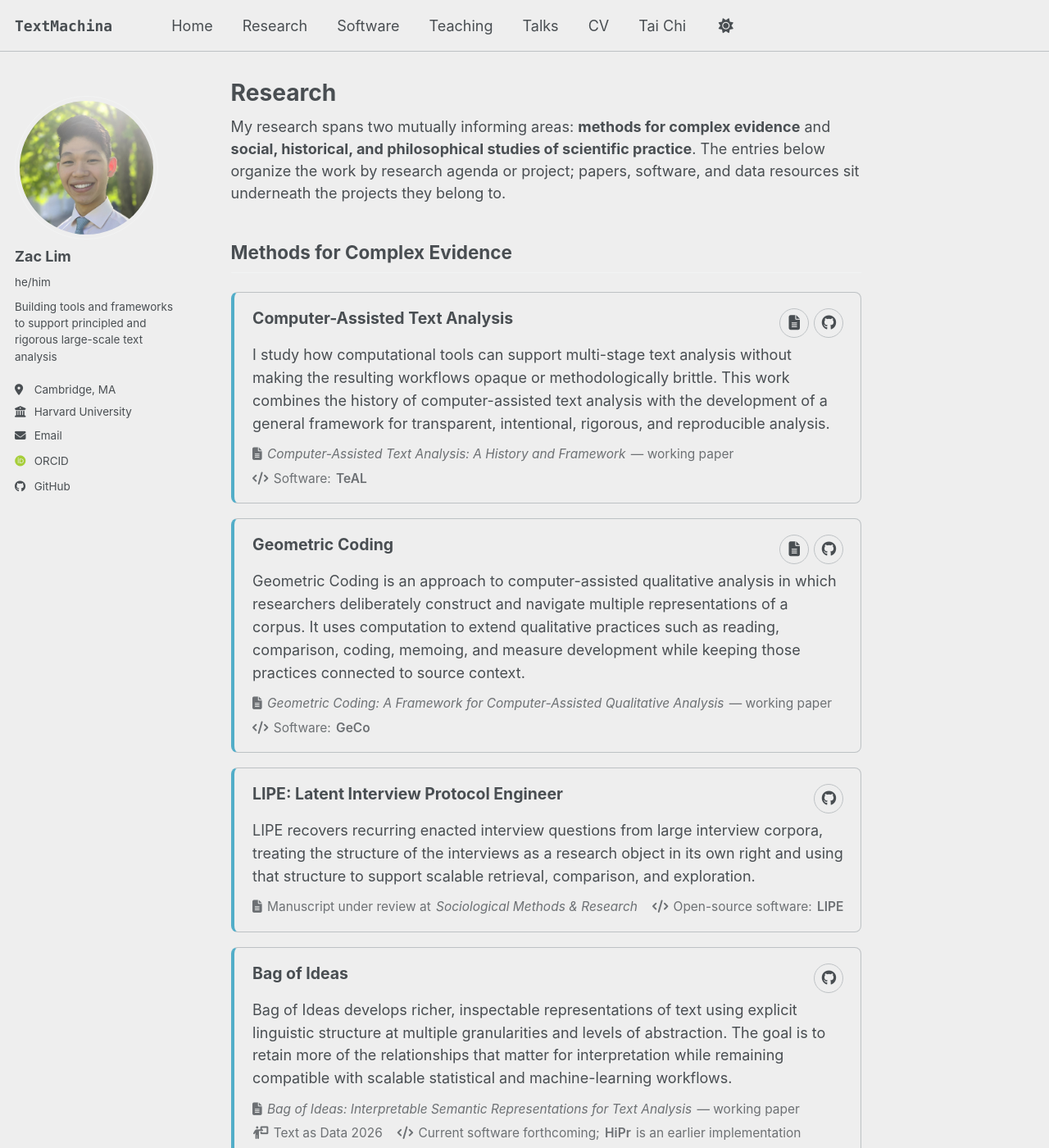
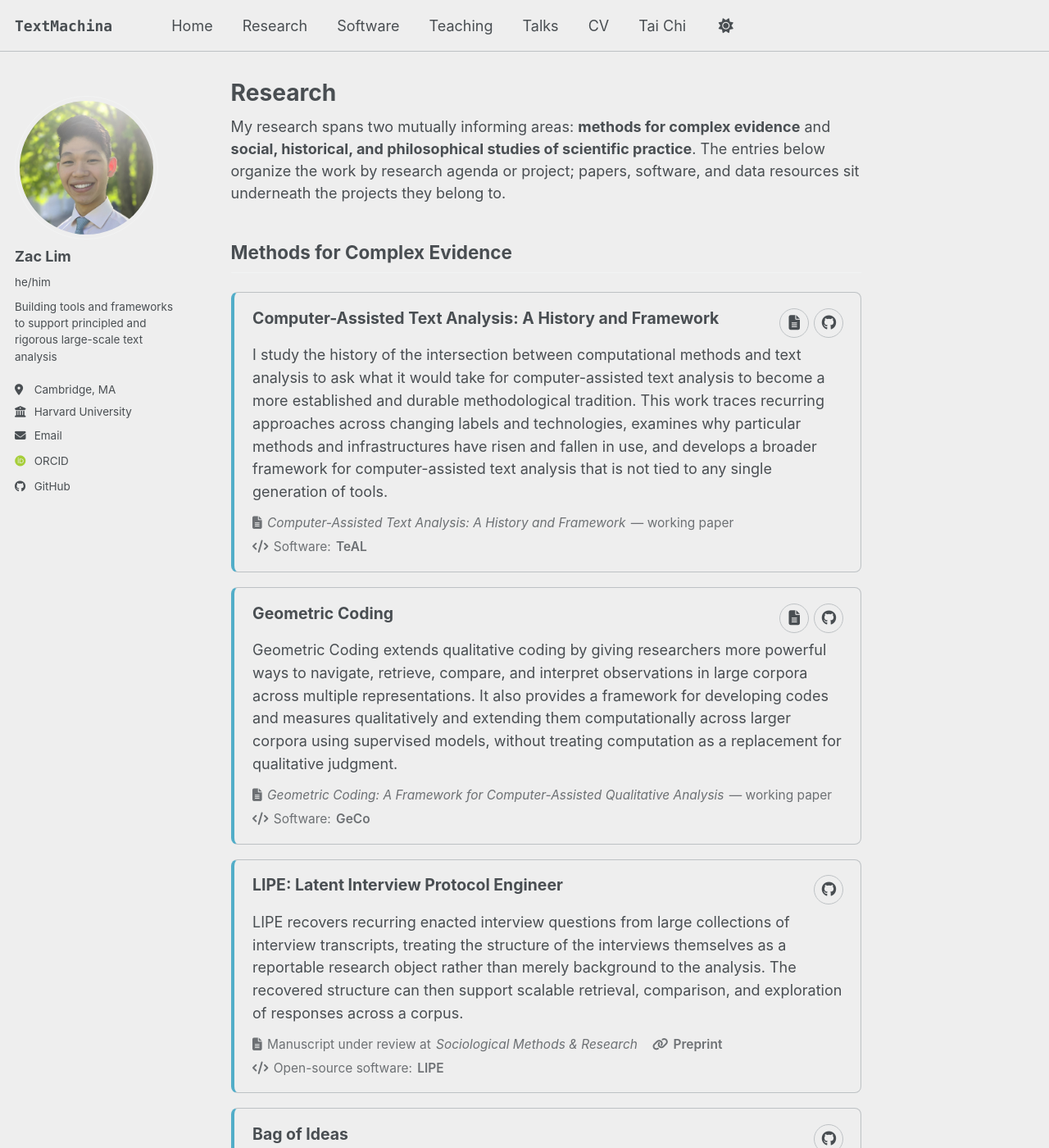
Before and after one commit to zacthinks/zacthinks.github.io, a Jekyll site: the page built from _pages/research.md, in a window 1280 px wide and 1400 px high. Shown: the whole window at 82% size. Built offline with Jekyll 4.4.1, drawn with Linux system fonts in a browser that asks for light colours; some web fonts are replaced; a script bundle is joined from its source files by our own code; library files that are not in the unit come from our copies; some of the changed text lies outside the part shown.

Commit message:
Refine research project descriptions

```diff
--- a/_pages/research.md
+++ b/_pages/research.md
@@ -13,13 +13,13 @@ My research spans two mutually informing areas: **methods for complex evidence**
 
 <article class="project-entry" id="computer-assisted-text-analysis">
   <div class="project-entry__top">
-    <div class="project-entry__title">Computer-Assisted Text Analysis</div>
+    <div class="project-entry__title">Computer-Assisted Text Analysis: A History and Framework</div>
     <div class="project-entry__links">
       <a class="project-icon-link" href="/teal/" title="TeAL project page" aria-label="TeAL project page"><i class="fas fa-file-lines" aria-hidden="true"></i></a>
       <a class="project-icon-link" href="https://github.com/zacthinks/text-analysis-lab" title="TeAL on GitHub" aria-label="TeAL on GitHub"><i class="fab fa-github" aria-hidden="true"></i></a>
     </div>
   </div>
-  <p>I study how computational tools can support multi-stage text analysis without making the resulting workflows opaque or methodologically brittle. This work combines the history of computer-assisted text analysis with the development of a general framework for transparent, intentional, rigorous, and reproducible analysis.</p>
+  <p>I study the history of the intersection between computational methods and text analysis to ask what it would take for computer-assisted text analysis to become a more established and durable methodological tradition. This work traces recurring approaches across changing labels and technologies, examines why particular methods and infrastructures have risen and fallen in use, and develops a broader framework for computer-assisted text analysis that is not tied to any single generation of tools.</p>
   <div class="project-entry__meta">
     <span><i class="fas fa-file-lines" aria-hidden="true"></i> <em>Computer-Assisted Text Analysis: A History and Framework</em> — working paper</span>
     <span><i class="fas fa-code" aria-hidden="true"></i> Software: <a href="/teal/">TeAL</a></span>
@@ -34,7 +34,7 @@ My research spans two mutually informing areas: **methods for complex evidence**
       <a class="project-icon-link" href="https://github.com/zacthinks/GeCo" title="GeCo on GitHub" aria-label="GeCo on GitHub"><i class="fab fa-github" aria-hidden="true"></i></a>
     </div>
   </div>
-  <p>Geometric Coding is an approach to computer-assisted qualitative analysis in which researchers deliberately construct and navigate multiple representations of a corpus. It uses computation to extend qualitative practices such as reading, comparison, coding, memoing, and measure development while keeping those practices connected to source context.</p>
+  <p>Geometric Coding extends qualitative coding by giving researchers more powerful ways to navigate, retrieve, compare, and interpret observations in large corpora across multiple representations. It also provides a framework for developing codes and measures qualitatively and extending them computationally across larger corpora using supervised models, without treating computation as a replacement for qualitative judgment.</p>
   <div class="project-entry__meta">
     <span><i class="fas fa-file-lines" aria-hidden="true"></i> <em>Geometric Coding: A Framework for Computer-Assisted Qualitative Analysis</em> — working paper</span>
     <span><i class="fas fa-code" aria-hidden="true"></i> Software: <a href="/geco/">GeCo</a></span>
@@ -48,9 +48,10 @@ My research spans two mutually informing areas: **methods for complex evidence**
       <a class="project-icon-link" href="https://github.com/zacthinks/lipe" title="LIPE on GitHub" aria-label="LIPE on GitHub"><i class="fab fa-github" aria-hidden="true"></i></a>
     </div>
   </div>
-  <p>LIPE recovers recurring enacted interview questions from large interview corpora, treating the structure of the interviews as a research object in its own right and using that structure to support scalable retrieval, comparison, and exploration.</p>
+  <p>LIPE recovers recurring enacted interview questions from large collections of interview transcripts, treating the structure of the interviews themselves as a reportable research object rather than merely background to the analysis. The recovered structure can then support scalable retrieval, comparison, and exploration of responses across a corpus.</p>
   <div class="project-entry__meta">
     <span><i class="fas fa-file-lines" aria-hidden="true"></i> Manuscript under review at <em>Sociological Methods &amp; Research</em></span>
+    <span><i class="fas fa-link" aria-hidden="true"></i> <a href="https://doi.org/10.31235/osf.io/y5af2_v1">Preprint</a></span>
     <span><i class="fas fa-code" aria-hidden="true"></i> Open-source software: <a href="https://github.com/zacthinks/lipe">LIPE</a></span>
   </div>
 </article>
@@ -62,7 +63,7 @@ My research spans two mutually informing areas: **methods for complex evidence**
       <a class="project-icon-link" href="https://github.com/zacthinks/HiPr" title="HiPr, an earlier version of this work" aria-label="HiPr, an earlier version of this work"><i class="fab fa-github" aria-hidden="true"></i></a>
     </div>
   </div>
-  <p>Bag of Ideas develops richer, inspectable representations of text using explicit linguistic structure at multiple granularities and levels of abstraction. The goal is to retain more of the relationships that matter for interpretation while remaining compatible with scalable statistical and machine-learning workflows.</p>
+  <p>Bag of Ideas develops richer but still inspectable representations of text using explicit linguistic structure at multiple granularities and levels of abstraction. It occupies a middle ground between sparse representations such as bag-of-words, which are transparent and readily auditable but semantically limited, and embeddings, which capture much richer information but make it difficult to determine exactly what has been represented. By drawing on formal linguistic objects such as propositions, semantic roles, syntax, and entailment, the project aims to support representations that are both semantically richer and more transparent, auditable, and directly validatable.</p>
   <div class="project-entry__meta">
     <span><i class="fas fa-file-lines" aria-hidden="true"></i> <em>Bag of Ideas: Interpretable Semantic Representations for Text Analysis</em> — working paper</span>
     <span><i class="fas fa-person-chalkboard" aria-hidden="true"></i> Text as Data 2026</span>
@@ -74,7 +75,7 @@ My research spans two mutually informing areas: **methods for complex evidence**
   <div class="project-entry__top">
     <div class="project-entry__title">Measurement, Validation, and Inference</div>
   </div>
-  <p>Current work examines how constructs and measures should be developed, challenged, validated, and scaled before they are used for downstream inference, especially when measurement relies on human judgment, computational systems, or both.</p>
+  <p>I study how constructs and measures can be developed empirically before they are treated as fixed inputs to larger-scale analysis. This work treats development itself as a substantive research task and asks how finite information should be allocated and reused across development, validation, and downstream inference when the same observations cannot always legitimately serve every purpose.</p>
   <div class="project-entry__meta">
     <span class="project-entry__status"><i class="fas fa-flask" aria-hidden="true"></i> Active research</span>
   </div>
```
